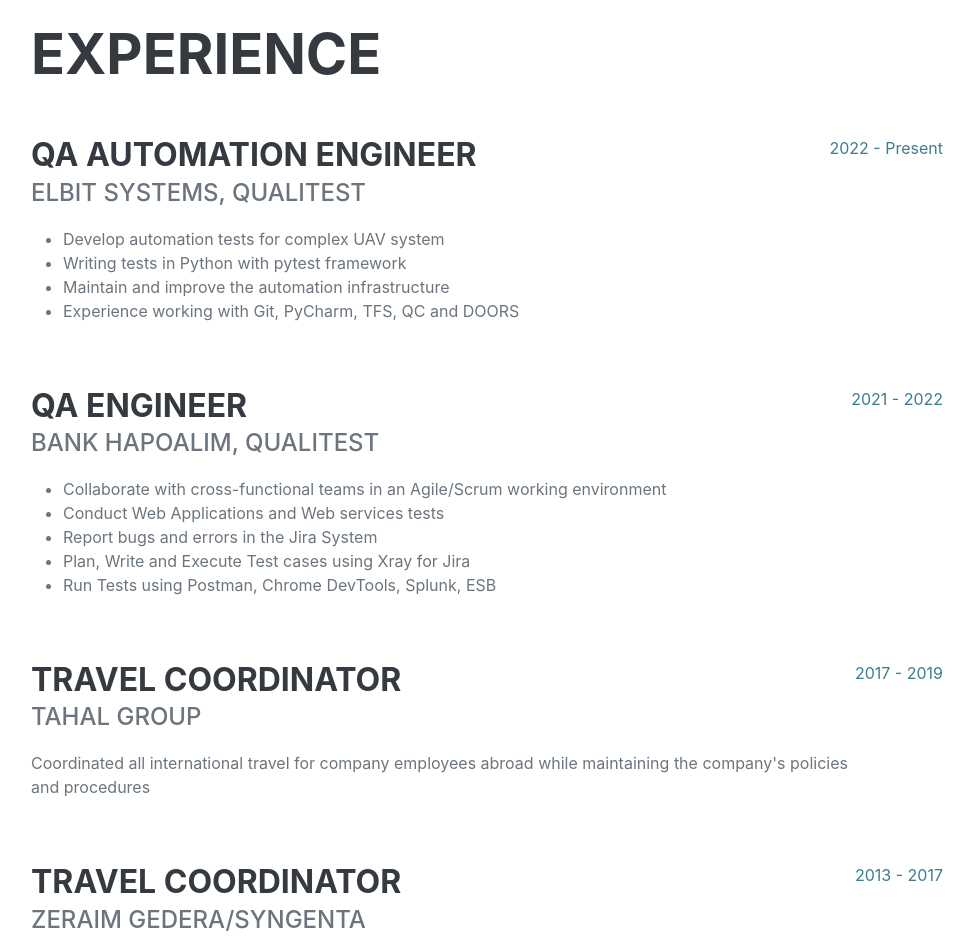
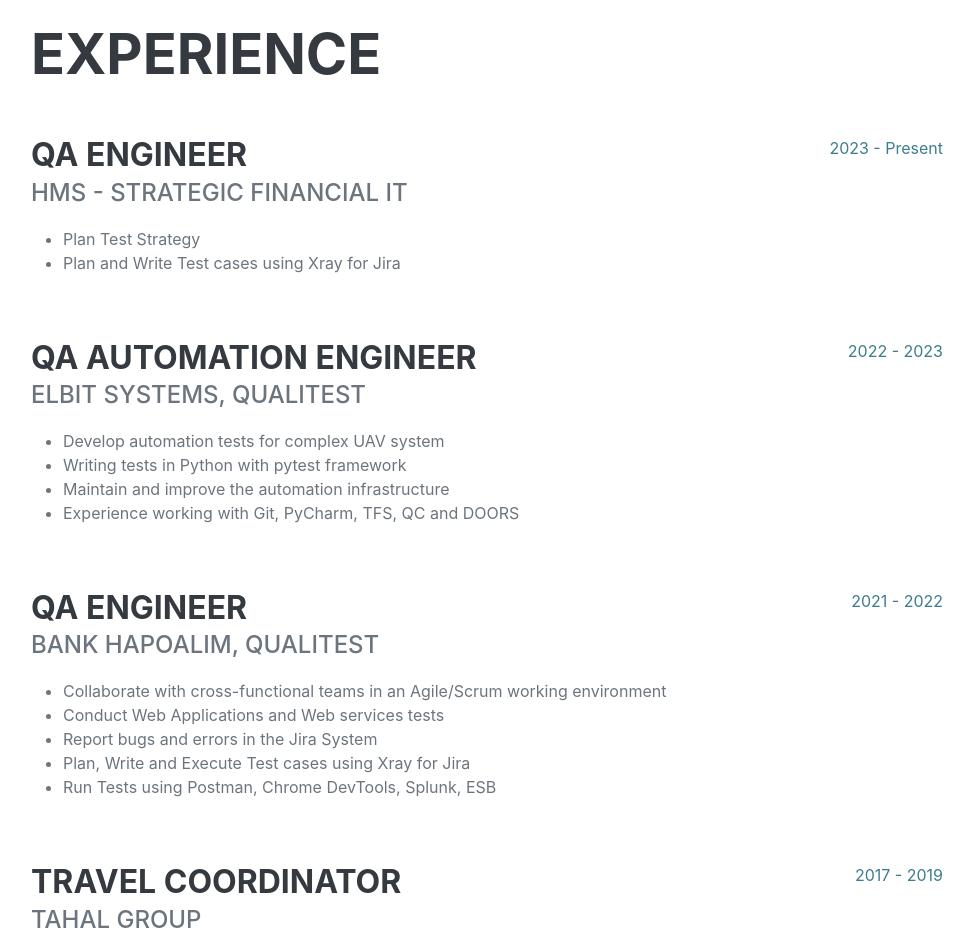
Before and after one commit to shellyle4/myWebsite, a website: page index.html in a window 1280 px wide. Shown: the part 860-1796 px from the top of the page, without its empty margins (289-1263 px from the left). Drawn offline with nearby package versions, Linux system fonts and the light colour scheme; a web font is replaced by a local one.

Commit message:
Update index.html

```diff
--- a/index.html
+++ b/index.html
@@ -62,6 +62,17 @@
                     <h2 class="mb-5">Experience</h2>
                     <div class="d-flex flex-column flex-md-row justify-content-between mb-5">
                         <div class="flex-grow-1">
+                            <h3 class="mb-0">QA Engineer</h3>
+                            <div class="subheading mb-3">hms - Strategic Financial IT</div>
+                            <ul>
+                                <li>Plan Test Strategy</li>
+                                <li>Plan and Write Test cases using Xray for Jira</li>
+                            </ul>
+                        </div>
+                        <div class="flex-shrink-0"><span class="text-primary">2023 - Present</span></div>
+                    </div>
+                    <div class="d-flex flex-column flex-md-row justify-content-between mb-5">
+                        <div class="flex-grow-1">
                             <h3 class="mb-0">QA Automation Engineer</h3>
                             <div class="subheading mb-3">Elbit Systems, Qualitest</div>
                             <ul>
@@ -71,7 +82,7 @@
                                 <li>Experience working with Git, PyCharm, TFS, QC and DOORS</li>
                             </ul>
                         </div>
-                        <div class="flex-shrink-0"><span class="text-primary">2022 - Present</span></div>
+                        <div class="flex-shrink-0"><span class="text-primary">2022 - 2023</span></div>
                     </div>
                     <div class="d-flex flex-column flex-md-row justify-content-between mb-5">
                         <div class="flex-grow-1">
```
